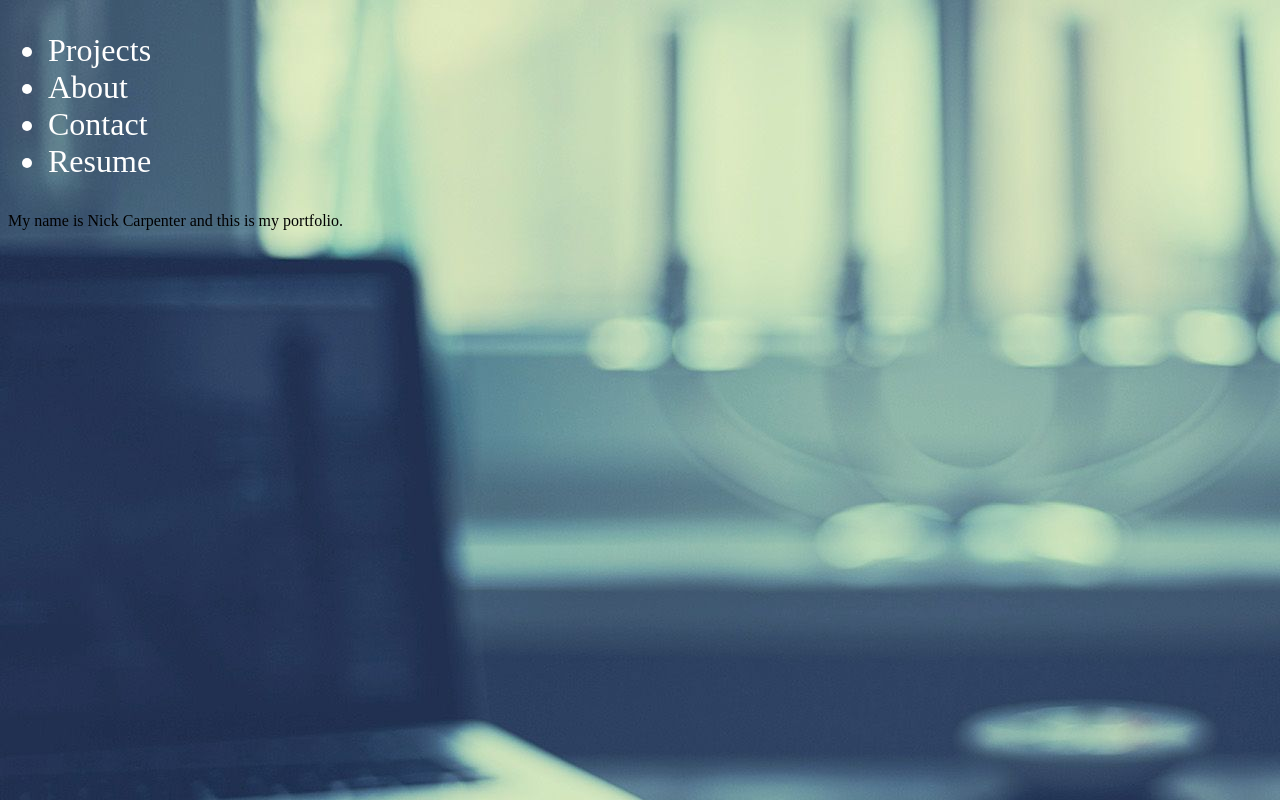
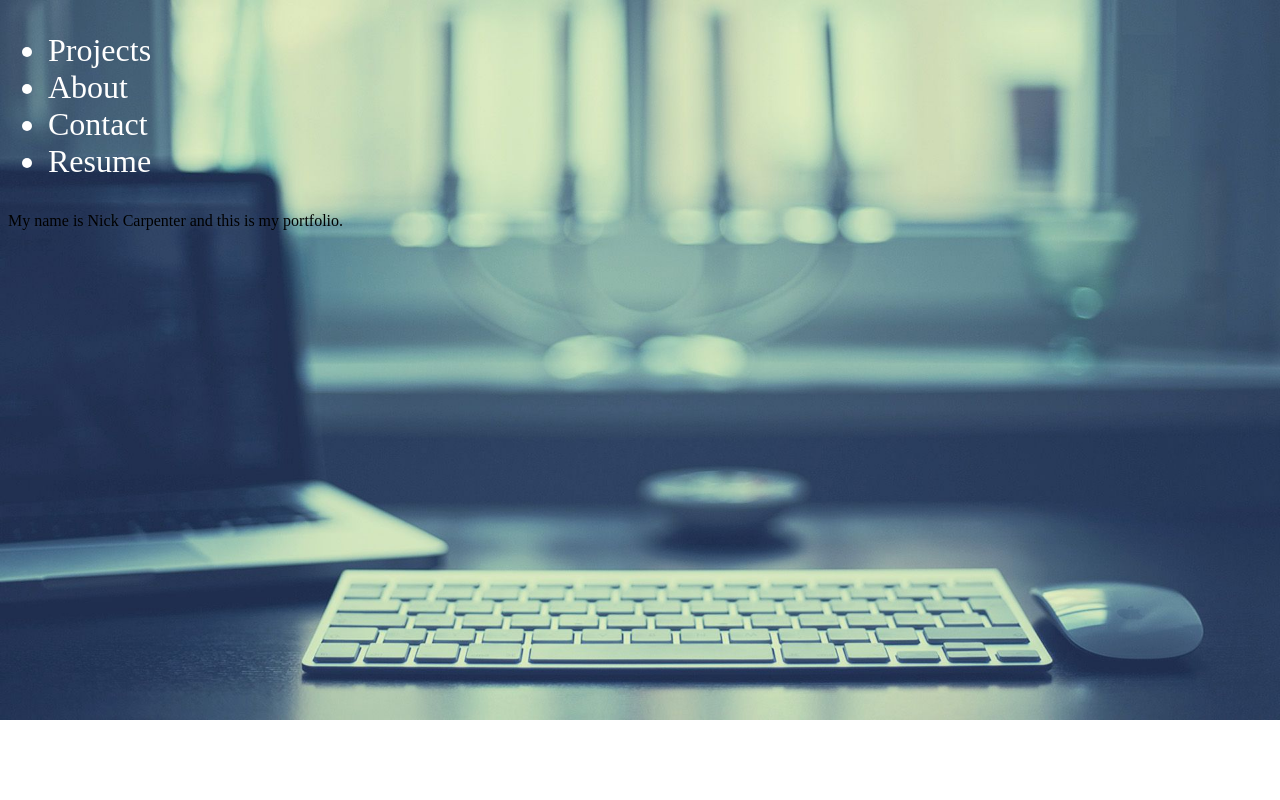
Before and after one commit to Carpmenter/Carpmenter.github.io, a plain HTML site: page index.html in a window 1280 px wide. Drawn offline with Linux system fonts and the light colour scheme.

Commit message:
updated background property

```diff
--- a/index.css
+++ b/index.css
@@ -1,6 +1,7 @@
 body {
     background-image: url('images/WebDevBK.jpg');
-    background-repeat: cover;
+    background-repeat: no-repeat;
+    background-size: 100%;
 }
 
 #site-nav {
```
